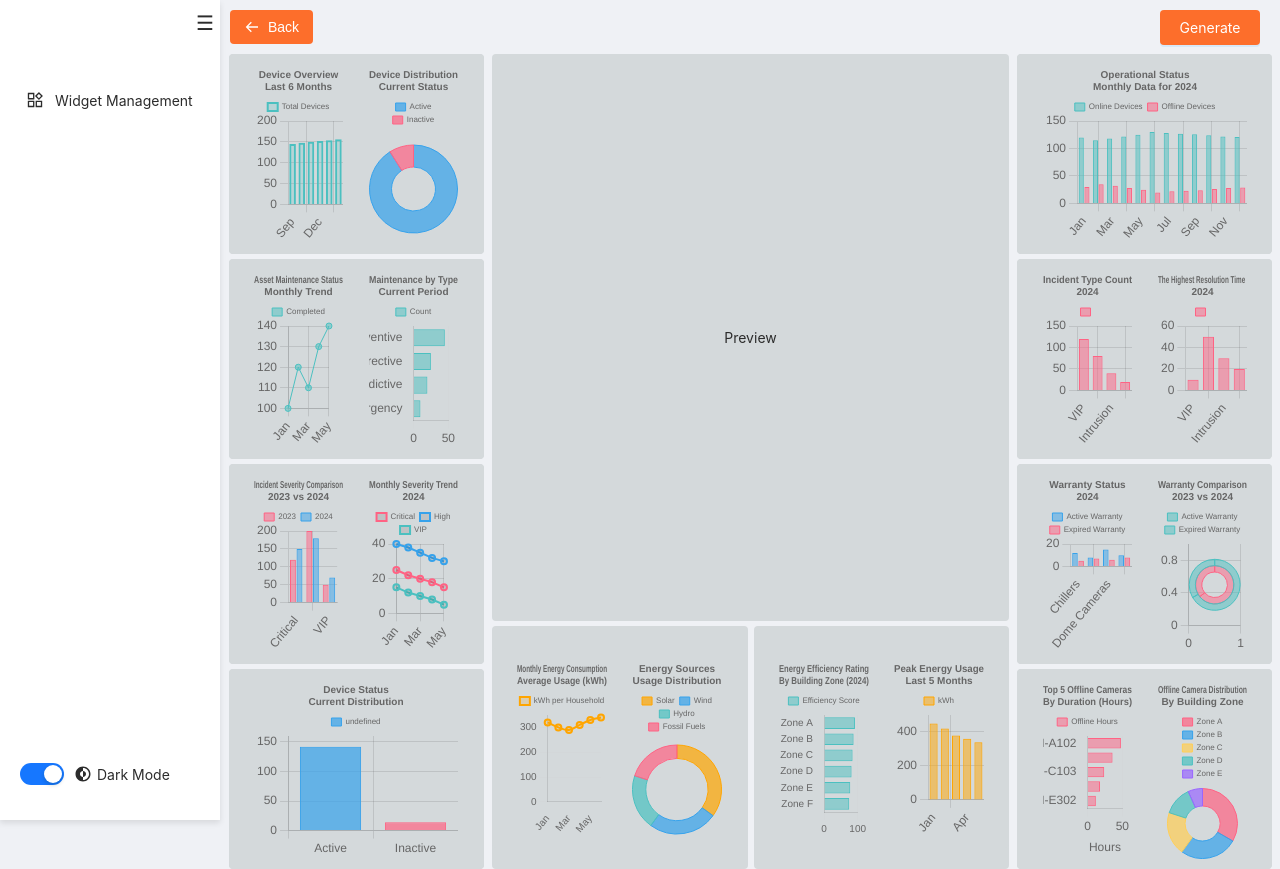
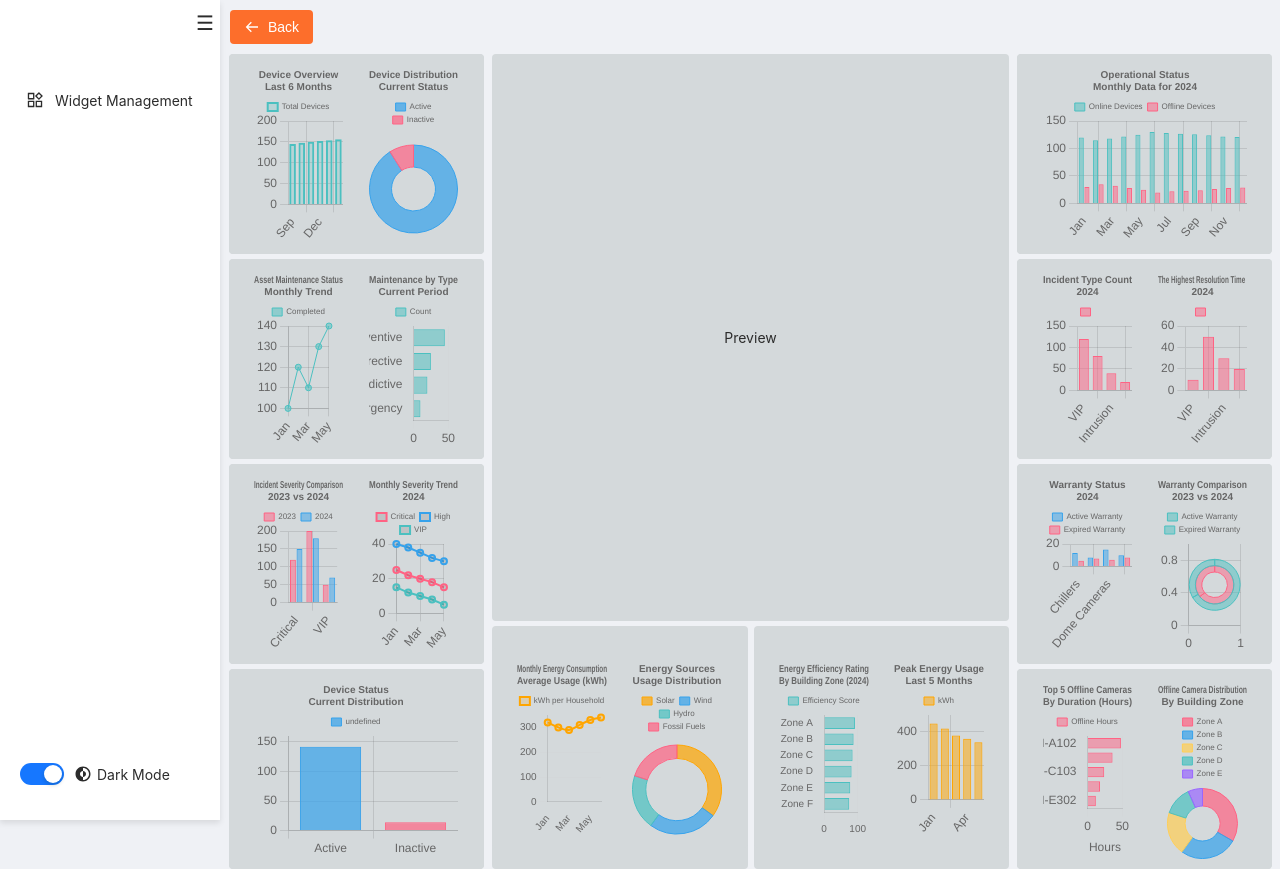
Before and after one commit to tonkows/Widget-Feature-METTHIER, a React (Create React App) app: page /preview in a window 1280 px wide. Built offline with nearby package versions, Linux system fonts and the light colour scheme.

Commit message:
delete Generate Preview

```diff
--- a/src/components/Preview/Preview.jsx
+++ b/src/components/Preview/Preview.jsx
@@ -572,11 +572,7 @@ const Preview = ({ isCollapsed }) => {
           <StyledCol span={6}>{renderColumnContent("Right")}</StyledCol>
         </StyledRow>
       </WrapperDiv>
-      <ButtonContainer>
-        <StyledButton type="primary" onClick={handleGenerate}>
-          Generate
-        </StyledButton>
-      </ButtonContainer>
+
     </Container>
   );
 };
@@ -832,45 +828,3 @@ const ChartSection = styled.div`
   padding: 12px;
   order: 1;
 `;
-
-const ButtonContainer = styled.div`
-  position: absolute;
-  top: 10px;
-  right: 20px;
-  display: flex;
-  gap: 10px;
-  transition: all 0.3s ease;
-
-  &.isCollapsed {
-    right: 20px;
-  }
-
-  &.notCollapsed {
-    right: 20px;
-  }
-`;
-
-const StyledButton = styled(Button)`
-  min-width: 100px;
-  height: 35px;
-  background: var(--button-color) !important;
-  border: none;
-  border-radius: 4px;
-  padding: 5px 10px !important;
-  font-size: 14px;
-  color: white;
-
-  &:hover {
-    background: var(--button-hover-color) !important;
-  }
-
-  &:active {
-    transform: scale(0.98);
-  }
-
-  &:focus {
-    outline: none;
-    box-shadow: 0 0 0 2px var(--text-color);
-  }
-  }
-`;
```
